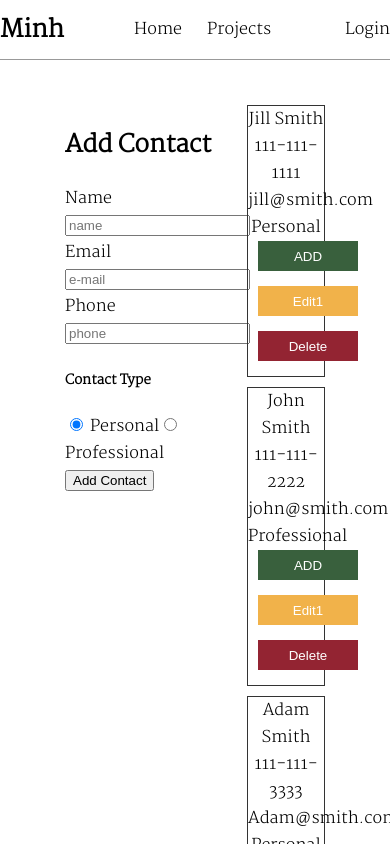
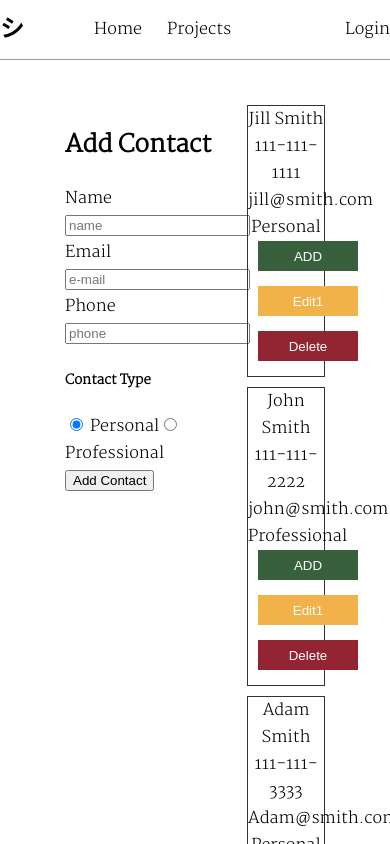
Before and after one commit to Minhtality/minhtality-v2, a React (Create React App) app in the folder client/: page /contacts in a window 390 px wide. Shown: the top 844 px of the page. Built offline with nearby package versions, Linux system fonts and the light colour scheme.

Commit message:
feat: added desktop nav, wip mobile

```diff
--- a/client/src/components/ContactsModule/ContactForm.jsx
+++ b/client/src/components/ContactsModule/ContactForm.jsx
@@ -1,6 +1,6 @@
 import React, {useState, useContext, useEffect} from 'react';
 import ContactContext from '../../context/contact/contactContext';
-import { buttonStyle } from '../Button/index.styled';
+// import { buttonStyle } from '../Button/index.styled';
 
 const ContactForm = () => {
     const contactContext = useContext(ContactContext);
--- a/client/src/components/ContactsModule/index.jsx
+++ b/client/src/components/ContactsModule/index.jsx
@@ -11,8 +11,8 @@ const Contacts = ( props ) => {
     const contactContext = useContext(ContactContext);
     const { deleteContact, setCurrent, clearCurrent } = contactContext;
 
-    const handleBlur = () => {
-    }
+    // const handleBlur = () => {
+    // }
     const handleCurrent = () => {
         setCurrent(props);
     };
--- /dev/null
+++ b/client/src/components/PageNavigation/DesktopNav.jsx
@@ -0,0 +1,65 @@
+import React, { useEffect, useState, useRef } from 'react'
+import PropTypes from 'prop-types';
+import Styled from './index.styled';
+
+const DesktopNav = ({
+    title = 'Home',
+    theme = 'LightMode',
+    icon
+}) => {
+    const navRef = useRef(null);
+    const [showDropdown, setDropdown] =  useState(false);
+    const toggleDropdown = () => {
+        setDropdown(!showDropdown);
+    };
+    const closeDropdown = (e) => {
+        if(navRef.current && !navRef.current.contains(e.target)){
+            setDropdown(false);
+        };
+    };
+
+    useEffect(() => {
+        window.addEventListener('click', closeDropdown, false);
+        return () => {
+            document.removeEventListener('click', closeDropdown, false)
+        }
+    });
+
+    return (
+        <Styled.DesktopNav ref={navRef}>
+            <Styled.NavContainer>
+                <Styled.LeftSection>
+                    <Styled.Title onClick={closeDropdown}>シ</Styled.Title>
+                    <Styled.Links>
+                        <li>
+                            <Styled.Link to="/">Home</Styled.Link>
+                        </li>
+                        <Styled.Dropdown onClick={toggleDropdown}>
+                            <li>Projects</li>
+                            {showDropdown &&
+                                <Styled.DropdownList>
+                                    <Styled.Link to="/pokemon">Pokemon</Styled.Link>
+                                    <Styled.Link to="/contacts">Contacts</Styled.Link>
+                                </Styled.DropdownList>
+                            }
+                        </Styled.Dropdown>
+                    </Styled.Links>
+                </Styled.LeftSection>
+                <Styled.RightSection>
+                    <div><Styled.Link to="/login">Login</Styled.Link></div>
+                </Styled.RightSection>
+            </Styled.NavContainer>
+        </Styled.DesktopNav>
+    )
+};
+
+DesktopNav.propTypes = {
+    /** Page Title */
+    title: PropTypes.string,
+    /** Navigation bar theme */
+    theme: PropTypes.oneOf(['DarkMode','LightMode']),
+    /** Site's icon/logo */
+    icon: PropTypes.string
+}
+
+export default DesktopNav;
--- a/client/src/components/PageNavigation/index.jsx
+++ b/client/src/components/PageNavigation/index.jsx
@@ -2,44 +2,18 @@ import React, { useState } from 'react'
 import PropTypes from 'prop-types';
 import Styled from './index.styled';
 import styled from 'styled-components';
+import DesktopNav from './DesktopNav';
 
 const PageNavigation = ({
     title = 'Home',
     theme = 'LightMode',
     icon
 }) => {
-
-    const [showDropdown, setDropdown] =  useState(false);
-    const toggleDropdown = () => {
-        setDropdown(!showDropdown);
-    };
-
     return (
-        <Styled.PageNavigation>
-            <Styled.NavContainer>
-                <Styled.LeftSection>
-                    <Styled.Title>Minh</Styled.Title>
-                    <Styled.Links>
-                        <li>
-                            <Styled.Link to="/">Home</Styled.Link>
-                        </li>
-                        <Styled.Dropdown onClick={toggleDropdown}>
-                            <li>Projects</li>
-                            {showDropdown &&
-                                <Styled.DropdownList>
-                                    <Styled.Link to="/pokemon">Pokemon</Styled.Link>
-                                    <Styled.Link to="/contacts">Contacts</Styled.Link>
-                                </Styled.DropdownList>
-                            }
-                        </Styled.Dropdown>
-                    </Styled.Links>
-                </Styled.LeftSection>
-                <Styled.RightSection>
-                    <div><Styled.Link to="/login">Login</Styled.Link></div>
-                </Styled.RightSection>
-            </Styled.NavContainer>
-        </Styled.PageNavigation>
-    )
+        <>
+            <DesktopNav />
+        </>
+    );
 };
 
 PageNavigation.propTypes = {
--- a/client/src/components/PageNavigation/index.styled.jsx
+++ b/client/src/components/PageNavigation/index.styled.jsx
@@ -3,6 +3,12 @@ import { Link } from 'react-router-dom';
 
 export default {
     PageNavigation: styled.div`
+        position: relative;
+        border-bottom: #999 solid 1px;
+        margin-bottom: 45px;
+        box-sizing: border-box;
+    `,
+    DesktopNav: styled.div`
         position: relative;
         border-bottom: #999 solid 1px;
         margin-bottom: 45px;
```
Also changed, not shown: client/src/components/PageNavigation/MobileNav.jsx (added).
